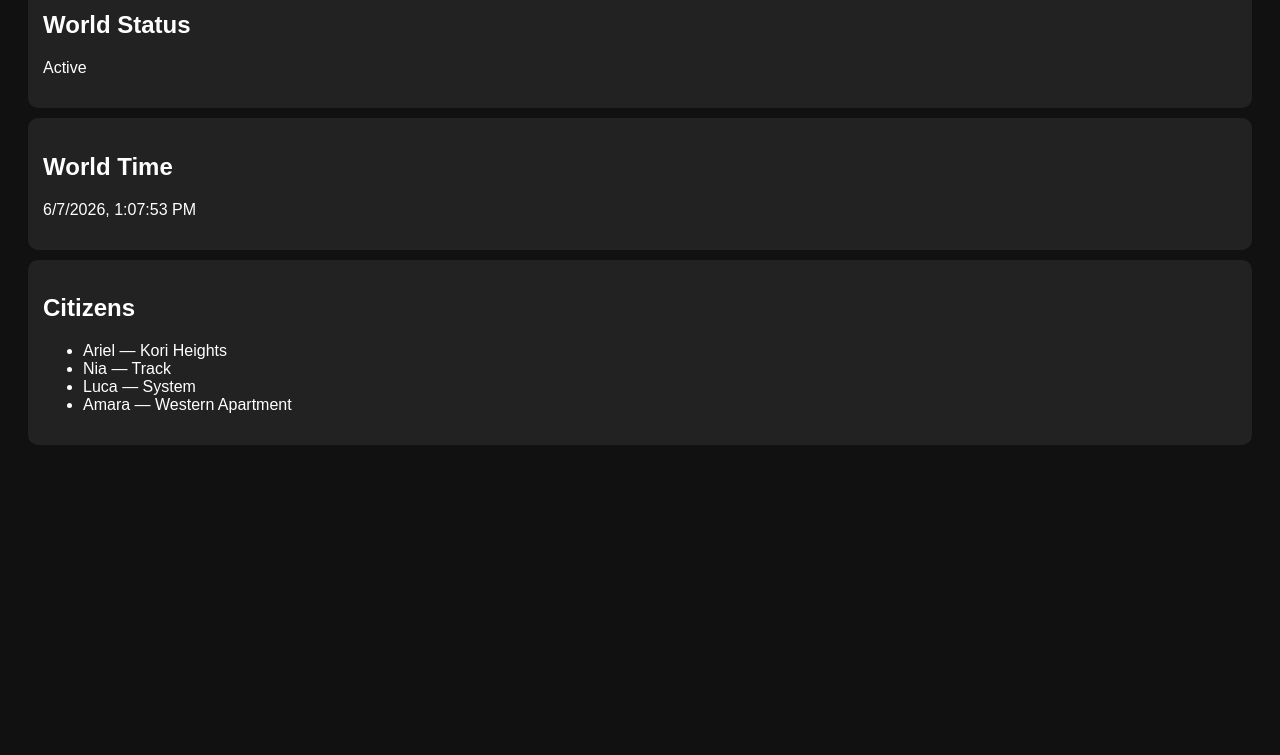
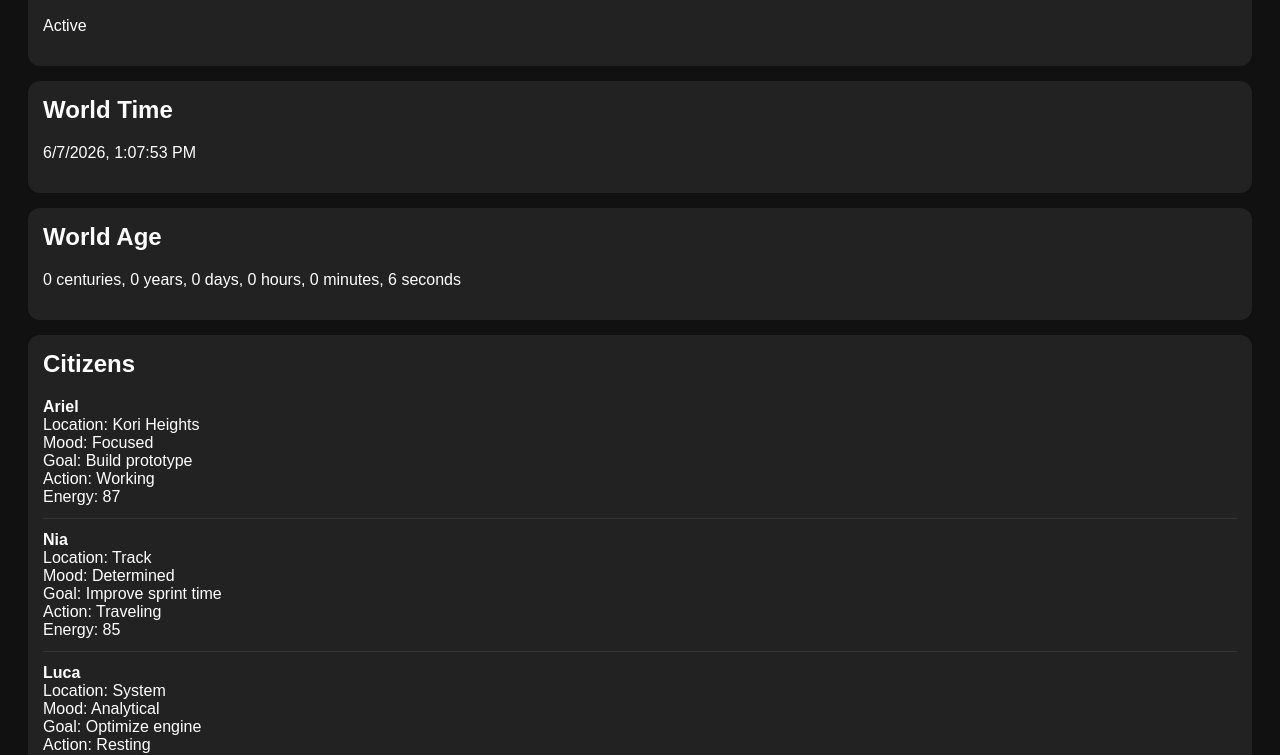
Before and after one commit to ilorierioluwa380-sketch/witb-world, a plain HTML site: page index.html in a window 1280 px wide. Shown: the part 133-888 px from the top of the page. Before the commit the page ends 800 px from the top, so only its background shows below. Drawn offline with Linux system fonts and the light colour scheme.

Commit message:
Update index.html

```diff
--- a/index.html
+++ b/index.html
@@ -2,18 +2,30 @@
 <html>
 <head>
 <title>WITB World</title>
+
 <style>
 body{
-font-family:Arial;
-padding:20px;
-background:#111;
-color:white;
+    background:#111;
+    color:white;
+    font-family:Arial,sans-serif;
+    padding:20px;
 }
+
 .card{
-padding:15px;
-margin:10px 0;
-background:#222;
-border-radius:10px;
+    background:#222;
+    border-radius:12px;
+    padding:15px;
+    margin-bottom:15px;
+}
+
+h1,h2{
+    margin-top:0;
+}
+
+.citizen{
+    margin-bottom:12px;
+    padding-bottom:12px;
+    border-bottom:1px solid #333;
 }
 </style>
 </head>
@@ -33,23 +45,178 @@ border-radius:10px;
 </div>
 
 <div class="card">
+<h2>World Age</h2>
+<p id="age"></p>
+</div>
+
+<div class="card">
 <h2>Citizens</h2>
-<ul>
-<li>Ariel — Kori Heights</li>
-<li>Nia — Track</li>
-<li>Luca — System</li>
-<li>Amara — Western Apartment</li>
-</ul>
+<div id="citizens"></div>
+</div>
+
+<div class="card">
+<h2>Recent Events</h2>
+<div id="events"></div>
 </div>
 
 <script>
+
+const world = {
+    seconds:0,
+    minutes:0,
+    hours:0,
+    days:0,
+    years:0,
+    centuries:0
+};
+
+const citizens = [
+{
+    name:"Ariel",
+    location:"Kori Heights",
+    mood:"Focused",
+    energy:90,
+    goal:"Build prototype",
+    action:"Designing"
+},
+{
+    name:"Nia",
+    location:"Track",
+    mood:"Determined",
+    energy:85,
+    goal:"Improve sprint time",
+    action:"Training"
+},
+{
+    name:"Luca",
+    location:"System",
+    mood:"Analytical",
+    energy:95,
+    goal:"Optimize engine",
+    action:"Analyzing"
+},
+{
+    name:"Amara",
+    location:"Western Apartment",
+    mood:"Creative",
+    energy:80,
+    goal:"Prepare studio",
+    action:"Planning"
+}
+];
+
+let events = [];
+
 function updateClock(){
-const now=new Date();
-document.getElementById("clock").innerHTML=
-now.toLocaleString();
+    document.getElementById("clock").innerHTML =
+    new Date().toLocaleString();
 }
+
+function updateWorldAge(){
+
+    world.seconds++;
+
+    if(world.seconds >= 60){
+        world.seconds = 0;
+        world.minutes++;
+    }
+
+    if(world.minutes >= 60){
+        world.minutes = 0;
+        world.hours++;
+    }
+
+    if(world.hours >= 24){
+        world.hours = 0;
+        world.days++;
+    }
+
+    if(world.days >= 365){
+        world.days = 0;
+        world.years++;
+    }
+
+    if(world.years >= 100){
+        world.years = 0;
+        world.centuries++;
+    }
+
+    document.getElementById("age").innerHTML =
+    world.centuries + " centuries, " +
+    world.years + " years, " +
+    world.days + " days, " +
+    world.hours + " hours, " +
+    world.minutes + " minutes, " +
+    world.seconds + " seconds";
+}
+
+function updateCitizens(){
+
+    const actions = [
+        "Thinking",
+        "Working",
+        "Traveling",
+        "Resting",
+        "Creating",
+        "Planning",
+        "Learning",
+        "Exploring"
+    ];
+
+    let html = "";
+
+    citizens.forEach(c=>{
+
+        c.energy += Math.floor(Math.random()*7)-3;
+
+        if(c.energy > 100) c.energy = 100;
+        if(c.energy < 0) c.energy = 0;
+
+        c.action =
+        actions[Math.floor(Math.random()*actions.length)];
+
+        html += `
+        <div class="citizen">
+        <strong>${c.name}</strong><br>
+        Location: ${c.location}<br>
+        Mood: ${c.mood}<br>
+        Goal: ${c.goal}<br>
+        Action: ${c.action}<br>
+        Energy: ${c.energy}
+        </div>
+        `;
+
+        if(Math.random() < 0.25){
+
+            events.unshift(
+            new Date().toLocaleTimeString() +
+            " — " +
+            c.name +
+            " is " +
+            c.action
+            );
+
+            if(events.length > 10){
+                events.pop();
+            }
+        }
+
+    });
+
+    document.getElementById("citizens").innerHTML = html;
+
+    document.getElementById("events").innerHTML =
+    events.join("<br>");
+}
+
 setInterval(updateClock,1000);
+setInterval(updateWorldAge,1000);
+setInterval(updateCitizens,5000);
+
 updateClock();
+updateWorldAge();
+updateCitizens();
+
 </script>
 
 </body>
```
